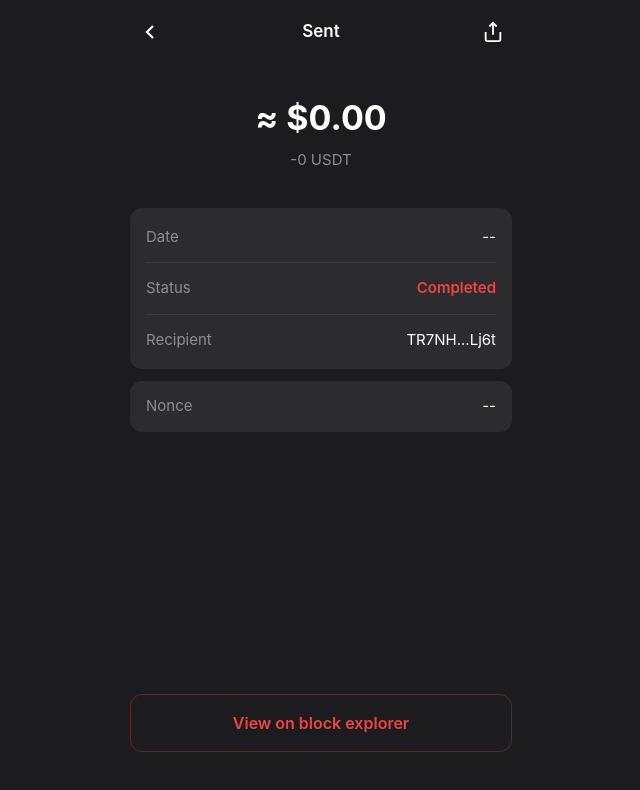
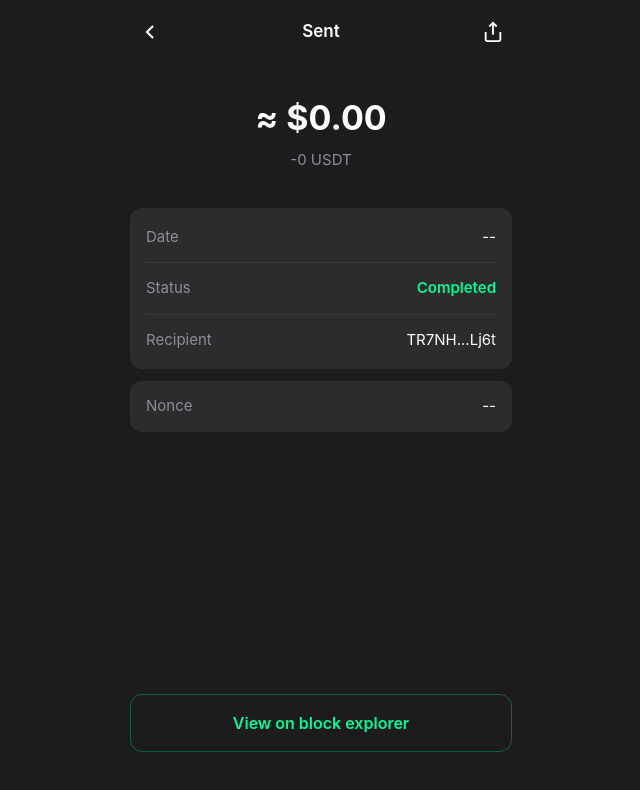
Before and after one commit to projectgreen7/Black, a React (Vite) app: page /sent in a window 1280 px wide. Shown: the top 790 px of the page, without its empty margins (319-959 px from the left). Built offline with nearby package versions, Linux system fonts and the light colour scheme.

Commit message:
Update Sent.tsx

```diff
--- a/src/pages/Sent.tsx
+++ b/src/pages/Sent.tsx
@@ -40,7 +40,7 @@ export default function Sent() {
           </div>
           <div style={{ display: 'flex', justifyContent: 'space-between', padding: '14px 0', borderBottom: '1px solid #3A3A3C' }}>
             <span style={{ color: '#8E8E93', fontSize: '15px' }}>Status</span>
-            <span style={{ fontSize: '15px', color: '#EF4444', fontWeight: 600 }}>Completed</span>
+            <span style={{ fontSize: '15px', color: '#03FC8F', fontWeight: 600 }}>Completed</span>
           </div>
           <div style={{ display: 'flex', justifyContent: 'space-between', padding: '14px 0' }}>
             <span style={{ color: '#8E8E93', fontSize: '15px' }}>Recipient</span>
@@ -54,11 +54,11 @@ export default function Sent() {
         </div>
 
         <div style={{ marginTop: 'auto', padding: '32px 0 48px' }}>
-          <a href="#" style={{ display: 'block', width: '100%', padding: '16px', background: 'transparent', border: '1px solid rgba(239, 68, 68, 0.3)', borderRadius: '12px', color: '#EF4444', fontSize: '16px', fontWeight: 600, textAlign: 'center', textDecoration: 'none' }}>
+          <a href="#" style={{ display: 'block', width: '100%', padding: '16px', background: 'transparent', border: '1px solid rgba(3, 252, 143, 0.3)', borderRadius: '12px', color: '#03FC8F', fontSize: '16px', fontWeight: 600, textAlign: 'center', textDecoration: 'none' }}>
             View on block explorer
           </a>
         </div>
       </div>
     </motion.div>
   )
-              }
+                   }
```
